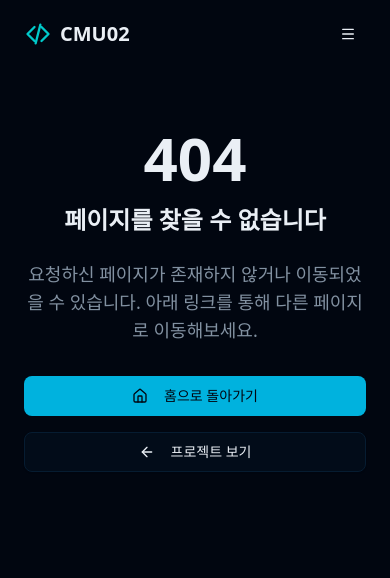
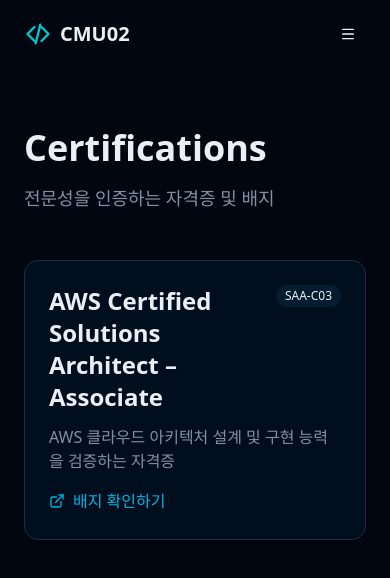
Before and after one commit to CMU02/Portfolio, a Next.js app: page /certifications in a window 390 px wide. Before the commit this address had no page. Shown: the top 578 px of the page. Built offline with nearby package versions, Linux system fonts and the light colour scheme.

Commit message:
feat(certifications): 자격증 페이지 추가
- 자격증 목록을 표시하는 새로운 페이지 생성
- 반응형 디자인 적용

```diff
--- /dev/null
+++ b/app/certifications/page.tsx
@@ -0,0 +1,59 @@
+import { Navigation } from "@/components/navigation";
+import { Badge } from "@/components/ui/badge";
+import { Card } from "@/components/ui/card";
+import { ExternalLink } from "lucide-react";
+import * as motion from "motion/react-client";
+
+export default function CertificationsPage() {
+  return (
+    <main className="dark min-h-screen bg-background">
+      <Navigation />
+
+      <div className="container mx-auto px-6 pt-32 pb-20">
+        <motion.div
+          initial={{ opacity: 0, y: 20 }}
+          animate={{ opacity: 1, y: 0 }}
+          transition={{ duration: 0.5 }}
+        >
+          <h1 className="text-4xl md:text-5xl font-bold mb-4">
+            Certifications
+          </h1>
+          <p className="text-muted-foreground text-lg mb-12">
+            전문성을 인증하는 자격증 및 배지
+          </p>
+
+          <div className="grid gap-6 max-w-3xl">
+            <Card className="p-6 hover:border-primary/50 transition-colors">
+              <div className="flex flex-col md:flex-row md:items-start gap-6">
+                <div className="flex-1">
+                  <div className="flex items-start justify-between mb-3">
+                    <h3 className="text-2xl font-semibold">
+                      AWS Certified Solutions Architect – Associate
+                    </h3>
+                    <Badge variant="secondary" className="ml-2">
+                      SAA-C03
+                    </Badge>
+                  </div>
+
+                  <p className="text-muted-foreground mb-4">
+                    AWS 클라우드 아키텍처 설계 및 구현 능력을 검증하는 자격증
+                  </p>
+
+                  <a
+                    href="https://www.credly.com/users/hyeonjun-choi.37d5c75f/badges"
+                    target="_blank"
+                    rel="noopener noreferrer"
+                    className="inline-flex items-center gap-2 text-primary hover:underline"
+                  >
+                    <ExternalLink className="w-4 h-4" />
+                    배지 확인하기
+                  </a>
+                </div>
+              </div>
+            </Card>
+          </div>
+        </motion.div>
+      </div>
+    </main>
+  );
+}
```
